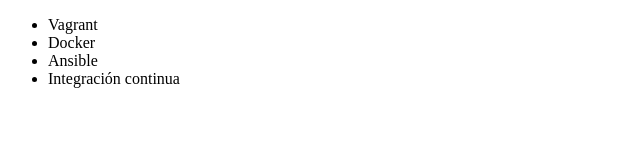
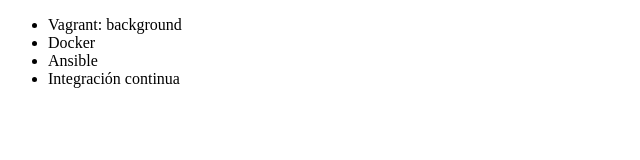
Before and after one commit to JoseBenavidezJ/alura-git, a plain HTML site: page index.html in a window 1280 px wide. Shown: the whole page, without its empty margins (0-640 px from the left). Drawn offline with Linux system fonts and the light colour scheme.

Commit message:
Modificanco line 9(vagrant)

```diff
--- a/index.html
+++ b/index.html
@@ -6,7 +6,7 @@
 </head>
 <body>
      <ul>
-         <li> Vagrant </li>
+         <li> Vagrant: background</li>
          <li> Docker </li>
          <li> Ansible </li>
          <li> Integración continua </li>
```
